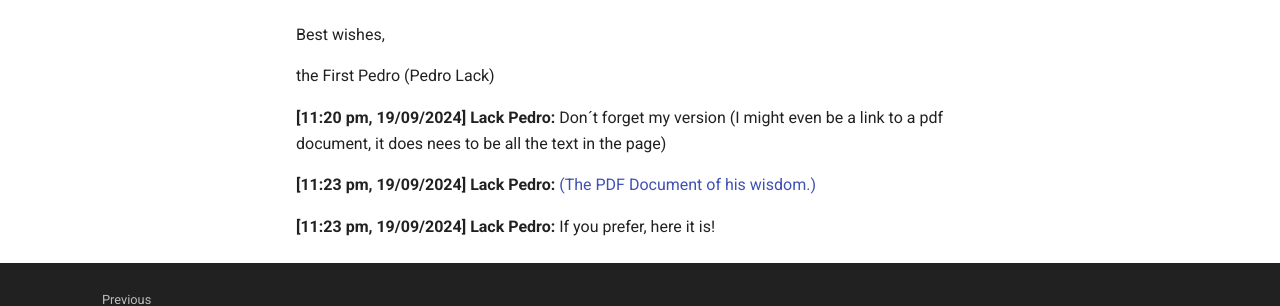
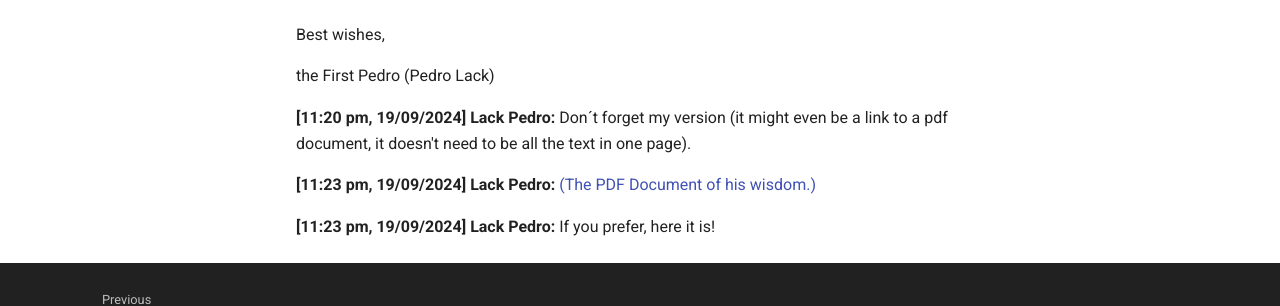
Before and after one commit to univox-students/Pedro, an MkDocs documentation site: the page built from docs/giving_a_talk.md, in a window 1280 px wide and 900 px high, scrolled down 4474 px. Shown: the part 480-786 px from the top of the window. Built offline with MkDocs 1.6.1 and Material for MkDocs 9.7.7, drawn with Linux system fonts in a browser that asks for light colours; comment, search, counter and statistics services are not loaded.

Commit message:
typo rip

```diff
--- a/docs/giving_a_talk.md
+++ b/docs/giving_a_talk.md
@@ -96,7 +96,7 @@ Best wishes,
 
 the First Pedro (Pedro Lack)
 
-**[11:20 pm, 19/09/2024] Lack Pedro:** Don´t forget my version (I might even be a link to a pdf document, it does nees to be all the text in the page)
+**[11:20 pm, 19/09/2024] Lack Pedro:** Don´t forget my version (it might even be a link to a pdf document, it doesn't need to be all the text in one page).
 
 **[11:23 pm, 19/09/2024] Lack Pedro:** [(The PDF Document of his wisdom.)](/Pedro/guidelines_2024.pdf)
 
```
